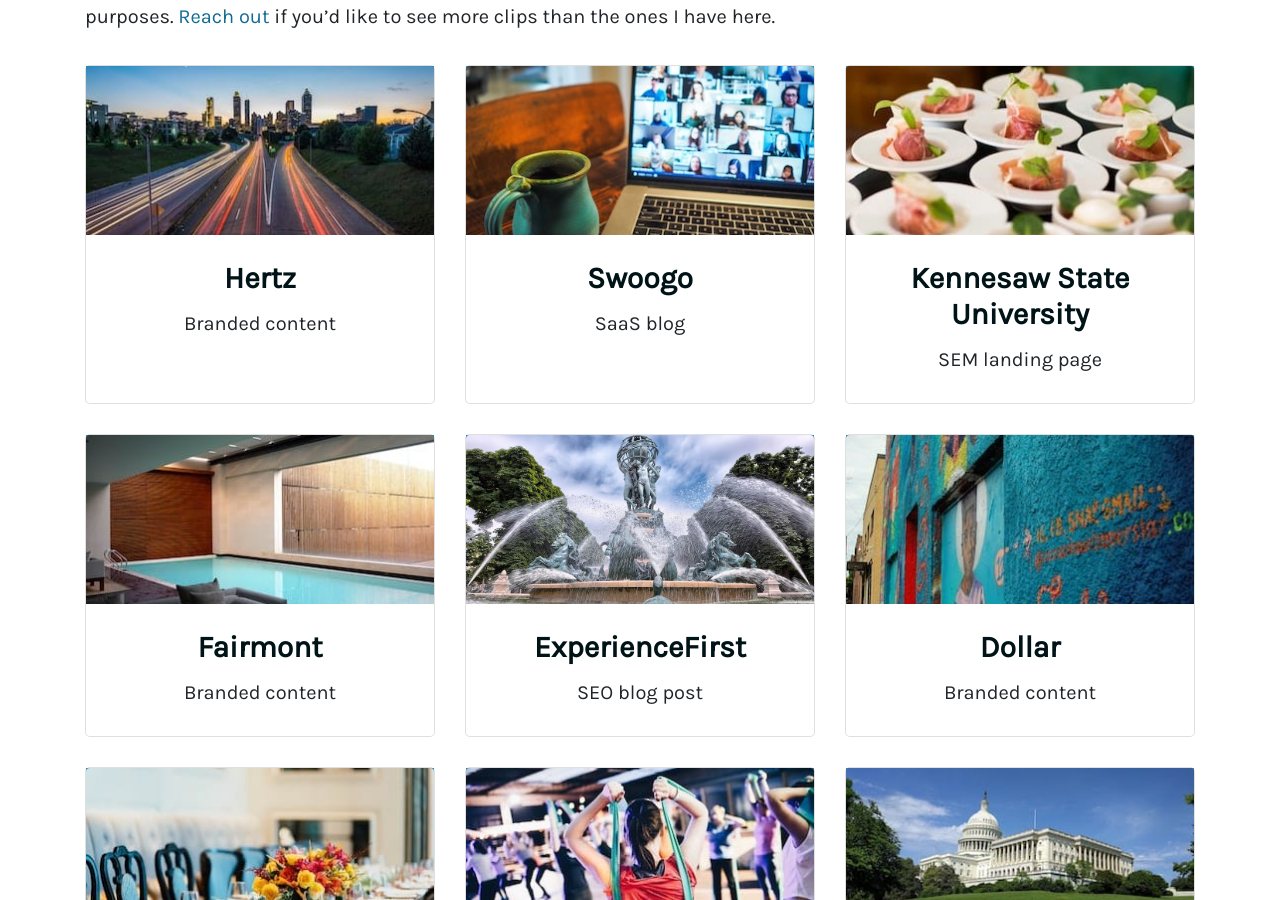
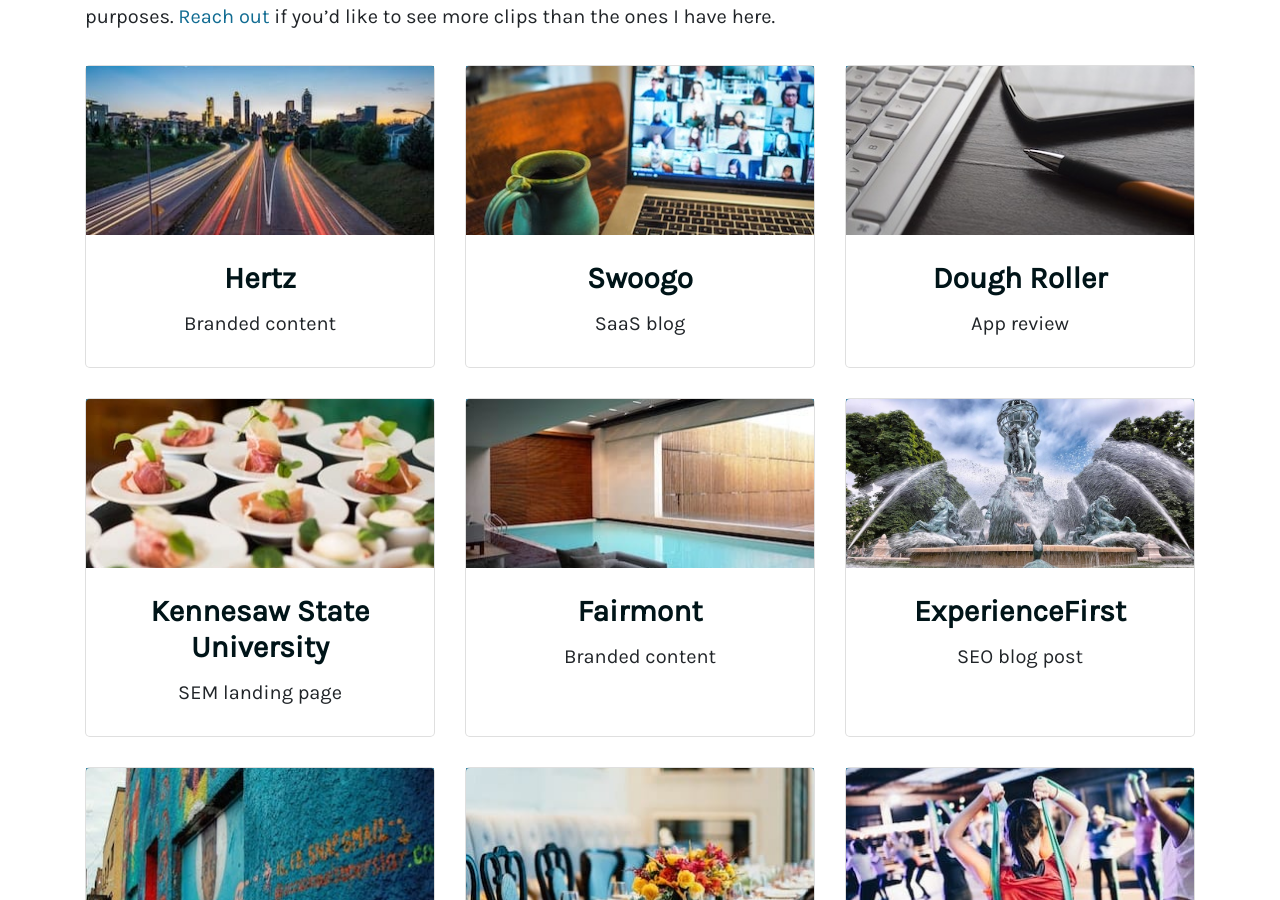
Before and after one commit to crodewig/crodewig.github.io, a Jekyll site: the page built from copywriting-seo.html, in a window 1280 px wide and 900 px high, scrolled down 319 px. Built offline with Jekyll 4.4.1, drawn with Linux system fonts in a browser that asks for light colours.

Commit message:
Add new portfolio items

```diff
--- a/_data/copywriting.yml
+++ b/_data/copywriting.yml
@@ -7,6 +7,11 @@
   category: SaaS blog
   image: /assets/img/copywriting-seo/swoogo-ice-breakers.jpg
   link: https://get.swoogo.com/unconventional/17-virtual-ice-breakers-for-large-groups-and-conferences-that-dont-suck
+
+- client: Dough Roller
+  category: App review
+  image: /assets/img/copywriting-seo/dough-roller-app-review.jpg
+  link: https://www.doughroller.net/investing/managing-multiple-financial-accounts-in-a-single-app-personal-capital/
 
 - client: Kennesaw State University
   category: SEM landing page
--- a/_data/writing.yml
+++ b/_data/writing.yml
@@ -4,6 +4,11 @@
     publisher: USA Today GoEscape
     link: https://issuu.com/studiogannett/docs/go_escape_summer_2020/80
     image: /assets/img/writing/nemours-estate.jpg
+
+  - title: Gentle Winter
+    publisher: Country
+    link: /assets/pdf/gentle-winter-country.pdf
+    image: /assets/img/writing/gentle-winter-country.jpg
 
   - title: Painted Hills
     publisher: Korean Air’s MorningCalm
```
Also changed, not shown: assets/img/copywriting-seo/dough-roller-app-review.jpg (added), assets/img/writing/gentle-winter-country.jpg (added), 1 other file.
